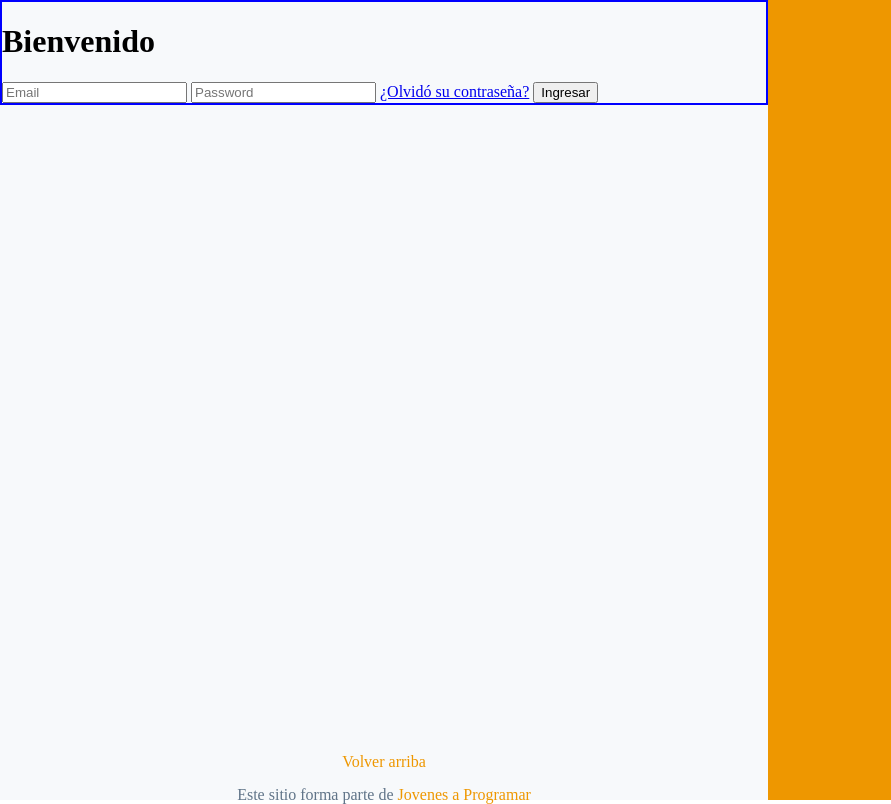
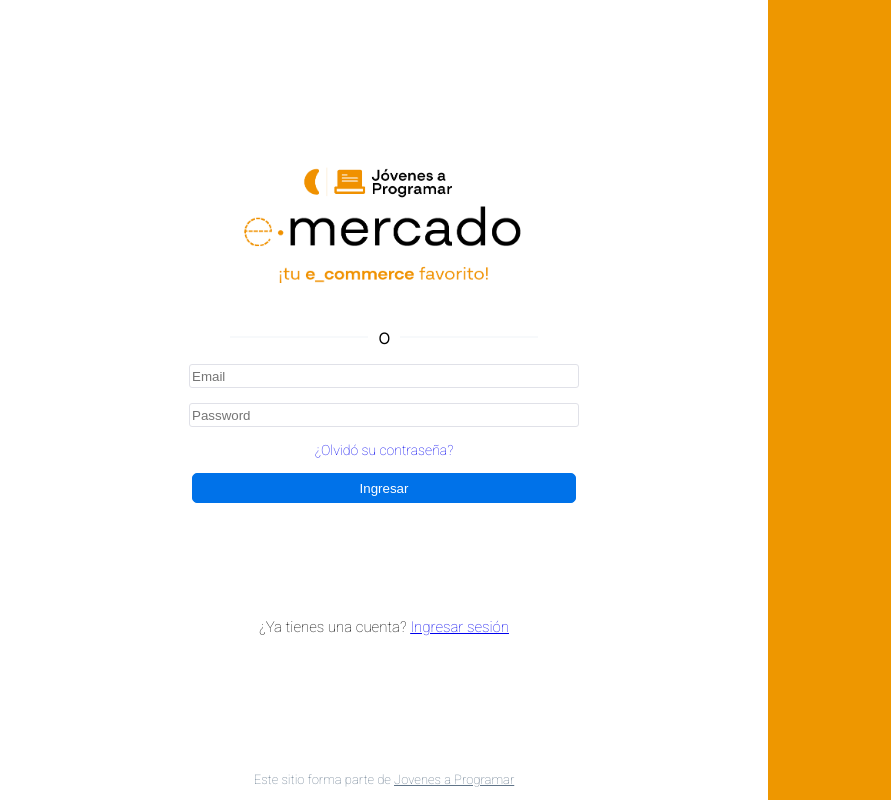
Before and after one commit to gastonmartinezz/Entrega, a plain HTML site: page login.html in a window 1280 px wide. Shown: the full height of the page, 0-891 px from the left. Drawn offline with Linux system fonts and the light colour scheme.

Commit message:
login finalizado

```diff
--- a/css/login.css
+++ b/css/login.css
@@ -1,6 +1,10 @@
 body, html {
 	margin: 0;
     padding: 0;
+	font-family: 'Lato', sans-serif;
+	font-family: 'Nunito Sans', sans-serif;
+	font-family: 'Quicksand', sans-serif;
+	font-family: 'Roboto', sans-serif;
 }
 
 .container {
@@ -11,7 +15,7 @@
 }
 
 .form-container {
-	background-color: #F7F9FB;
+	background-color: white;
 	width: 60%;
 	margin: 0;
 }
@@ -25,24 +29,22 @@
 	margin: 0;
 }
 
-img {
+#japImagen {
 	width: 50%;
 	border-radius: 100%;
 }
 
-.linkFooter{
-	text-decoration: none;
-	color: #EE9700;
-}
-
-.container-footer {
-	margin-top: 81vh;
+.footer {
 	color: #607488;
 	display: flex;
 	flex-direction: column;
 	justify-content: center;
 	align-items: center;
 	gap: 15px;
+	font-size: 13px;
+	position: fixed;
+	bottom: 0;
+	width: 60%;
 }
 
 .container-footer > p {
@@ -50,5 +52,79 @@
 }
 
 form {
-	border: 2px blue solid;
+	display: flex;
+	flex-direction: column;
+	align-items: center;
+	justify-content: center;
+	gap: 15px;
+	margin-top: 150px;
 }
+
+input {
+	width: 50%;
+	height: 20px;
+	border-radius: 3px;
+	border: 1px #E0E1E8 solid;
+}
+
+form img {
+	width: 50%
+}
+
+#jap {
+	color: #607488;
+	text-decoration: underline;
+}
+
+.divider {
+	display: flex;
+	gap: 10px;
+	align-items: center;
+	width: 40%;
+	font-size: 20px;
+	font-weight: bold;
+}
+
+.linea {
+	height: 2px;
+	background-color: #F7F9FB;
+	width: 50%;
+}
+
+#olvido {
+	font-size: 14px;
+	text-decoration: none;
+}
+
+button {
+	height: 30px;
+	background-color: #0072E9;
+	border: 1px #0072E9 solid;
+	color: white;
+	border-radius: 5px;
+	width: 50%;
+}
+
+
+input:hover {
+	border: 1px #0072E9 solid;
+}
+
+input:focus {
+	border: 1px #0072E9 solid;
+	outline: none;
+}
+
+.cuenta {
+	font-size: 15px;
+	text-decoration: none;
+	display: flex;
+	align-items: center;
+	justify-content: center;
+	gap: 5px;
+	margin-top: 100px;
+}
+
+#ingresar:visited {
+	color: blue;
+}
--- a/login.html
+++ b/login.html
@@ -8,6 +8,9 @@
 
   <link href="https://fonts.googleapis.com/css?family=Raleway:300,300i,400,400i,700,700i,900,900i" rel="stylesheet">
   <link href="https://fonts.googleapis.com/css2?family=Nunito+Sans:ital,opsz,wght@1,6..12,200&family=Quicksand:wght@300&display=swap" rel="stylesheet">
+  <link rel="preconnect" href="https://fonts.googleapis.com">
+  <link rel="preconnect" href="https://fonts.gstatic.com" crossorigin>
+  <link href="https://fonts.googleapis.com/css2?family=Lato:wght@300&family=Nunito+Sans:ital,opsz,wght@1,6..12,200&family=Quicksand:wght@300&family=Roboto:wght@100&display=swap" rel="stylesheet">
   <link href="css/login.css" rel="stylesheet">
 </head>
 <body>
@@ -16,23 +19,32 @@
       <div class="form-container ingresar-container">
 
         <form action="#" id="formulario">
-          <h1>Bienvenido</h1>
-          <input type="email" required placeholder="Email" id="mail" />
-          <input type="password" required placeholder="Password" id="pass" />
-          <a href="#">¿Olvidó su contraseña?</a>
+          <img src="img/login.png" alt="">
+
+          <div class="divider">
+            <div class="linea"></div>
+            <div class="o">o</div>
+            <div class="linea"></div>
+          </div>
+
+          <input type="email" required placeholder="Email" id="mail"/>
+          <input type="password" required placeholder="Password" id="pass"/>
+
+          <a href="#" id="olvido">¿Olvidó su contraseña?</a>
           <button class="">Ingresar</button>
+
         </form>
+        <div class="cuenta">
+          <p>¿Ya tienes una cuenta? <a id="ingresar" href="#">Ingresar sesión</a> </p>
+        </div>
 
         <div class="footer">
-          <div class="container-footer">
-            <p class="float-end"><a class="linkFooter" href="#">Volver arriba</a></p>
-            <p>Este sitio forma parte de <a class="linkFooter" href="https://jovenesaprogramar.edu.uy/" target="_blank">Jovenes a Programar</a></p>
-          </div>
+            <p>Este sitio forma parte de <a id="jap" href="https://jovenesaprogramar.edu.uy/" target="_blank">Jovenes a Programar</a></p>
         </div>
       </div>
 
       <div class="imagen-container">
-        <img src="img/japImagen.jpg" alt="logo-login">
+        <img src="img/japImagen.jpg" alt="logo-login" id="japImagen">
       </div>
 
     </div>
```
Also changed, not shown: img/e-mercado.png (added).
